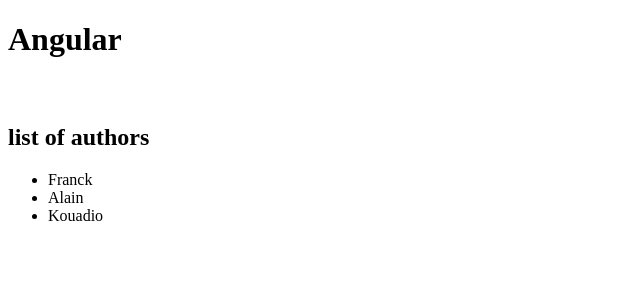
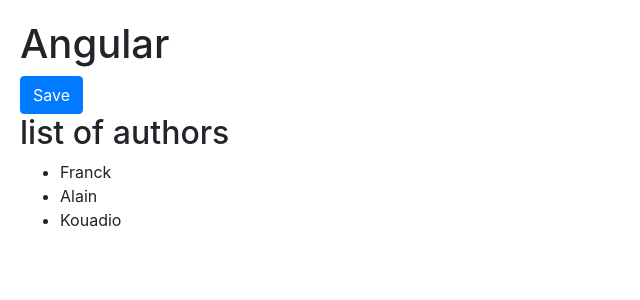
Before and after one commit to franckalain/JavaScript, an Angular app in the folder Angular/formation/: page / in a window 1280 px wide. Shown: the top 300 px of the page, without its empty margins (0-640 px from the left). Built offline with nearby package versions, Linux system fonts and the light colour scheme.

Commit message:
add bootstrap to angular styles.css

```diff
--- a/Angular/formation/package.json
+++ b/Angular/formation/package.json
@@ -19,6 +19,7 @@
     "@angular/platform-browser": "~9.0.0",
     "@angular/platform-browser-dynamic": "~9.0.0",
     "@angular/router": "~9.0.0",
+    "bootstrap": "^4.4.1",
     "rxjs": "~6.5.4",
     "tslib": "^1.10.0",
     "zone.js": "~0.10.2"
--- a/Angular/formation/src/app/courses.component.ts
+++ b/Angular/formation/src/app/courses.component.ts
@@ -4,16 +4,10 @@
 @Component({
     selector: 'courses',
     template: `
-    <img [src] = "imageUrl">
-    <table>
-        <tr>
-            <td [attr.colspan] = "colSpan"></td>
-        </tr>
-    </table>
+    <button class="btn btn-primary">Save</button>
     `
 })
 
 export class CoursesComponent{
-    imageUrl = "";
-    colSpan = 2;
+
 }
--- a/Angular/formation/src/styles.css
+++ b/Angular/formation/src/styles.css
@@ -1 +1,6 @@
 /* You can add global styles to this file, and also import other style files */
+@import "~bootstrap/dist/css/bootstrap.css";
+
+body{
+    padding: 20px;
+}
```
Also changed, not shown: 1 other file (tests, documents, lock files or other folders).
